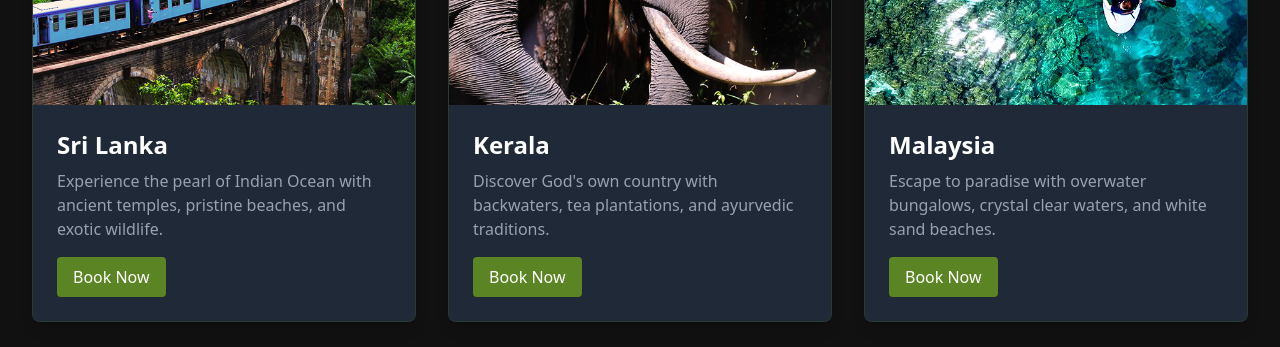
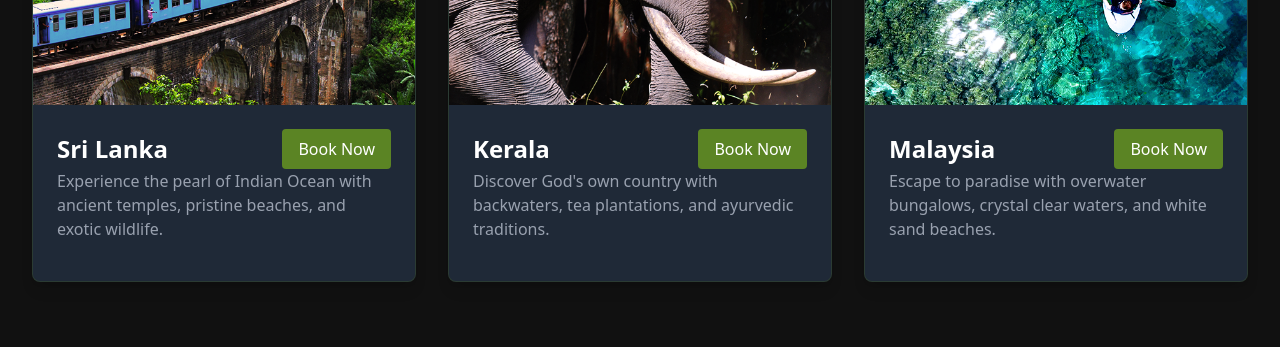
Before and after one commit to henna-maryam/Greenhopper, a React (Vite) app: page / in a window 1280 px wide. Shown: the part 1500-1847 px from the top of the page. Built offline with nearby package versions, Linux system fonts and the light colour scheme.

Commit message:
on packages align the book now button

```diff
--- a/src/components/Packages.jsx
+++ b/src/components/Packages.jsx
@@ -5,17 +5,17 @@ const PackageCard = ({ pkg, onBookNow }) => {
     <div className="bg-[#1F2937] rounded-lg overflow-hidden shadow-lg hover:shadow-xl transition-shadow border border-[#5B8424]/20">
       <img src={pkg.image} alt={pkg.title} className="w-full h-64 object-cover" />
       <div className="p-6">
-        <h3 className="text-2xl font-bold mb-2 text-white">{pkg.title}</h3>
-        <p className="text-gray-400 mb-4">{pkg.description}</p>
         <div className="flex justify-between items-center">
           {/* <span className="text-[#5B8424] font-bold text-xl">{pkg.price}</span> */}
+          <h3 className="text-2xl font-bold text-white mb-0">{pkg.title}</h3>
           <button
             onClick={() => onBookNow(pkg.title)}
-            className="bg-[#5B8424] text-white px-4 py-2 rounded hover:bg-[#5B8424]/80 transition-colors"
+            className="bg-[#5B8424] text-white px-4 py-2 rounded hover:bg-[#5B8424]/80 transition-colors ml-4"
           >
             Book Now
           </button>
         </div>
+        <p className="text-gray-400 mb-4">{pkg.description}</p>
       </div>
     </div>
   )
```
